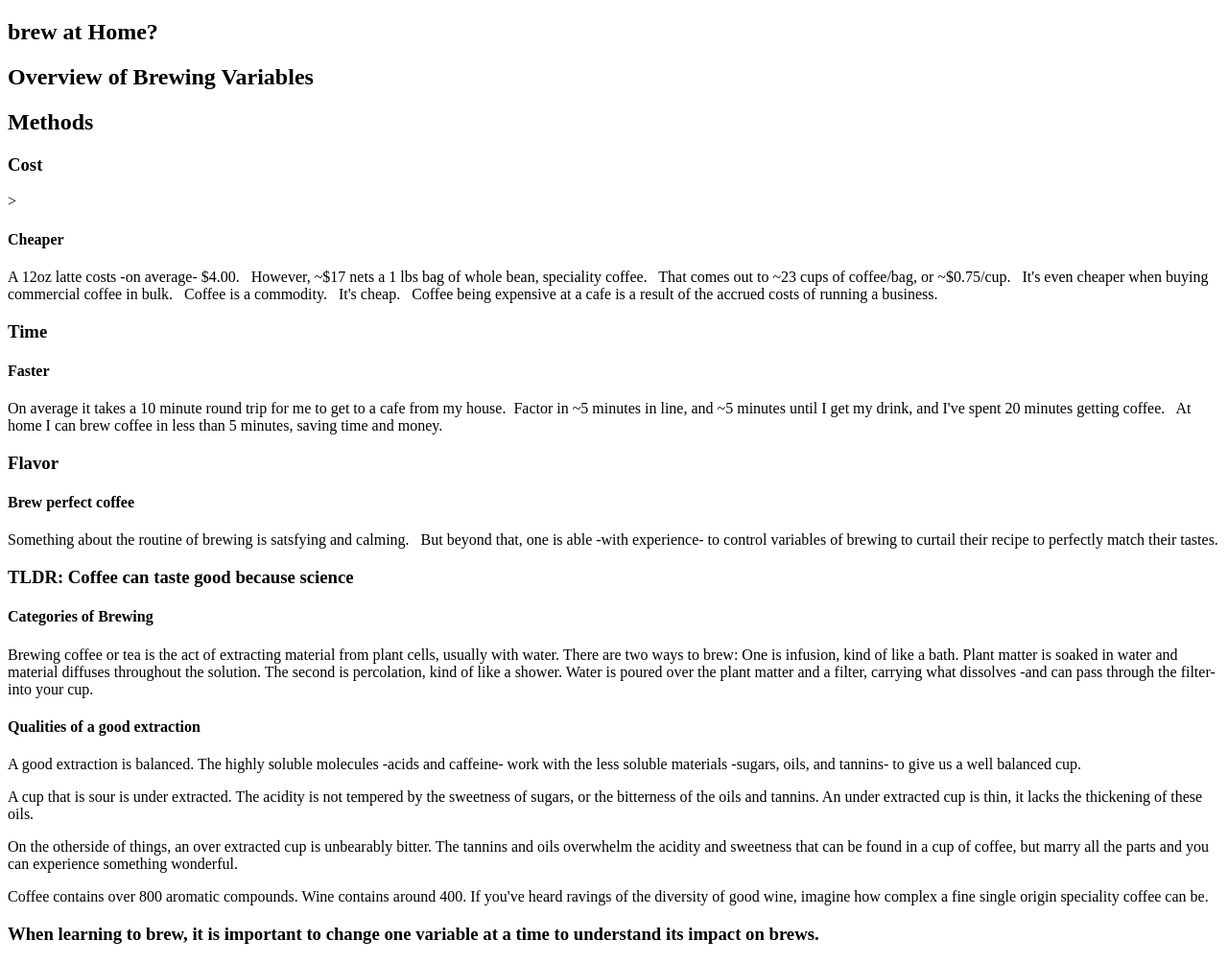
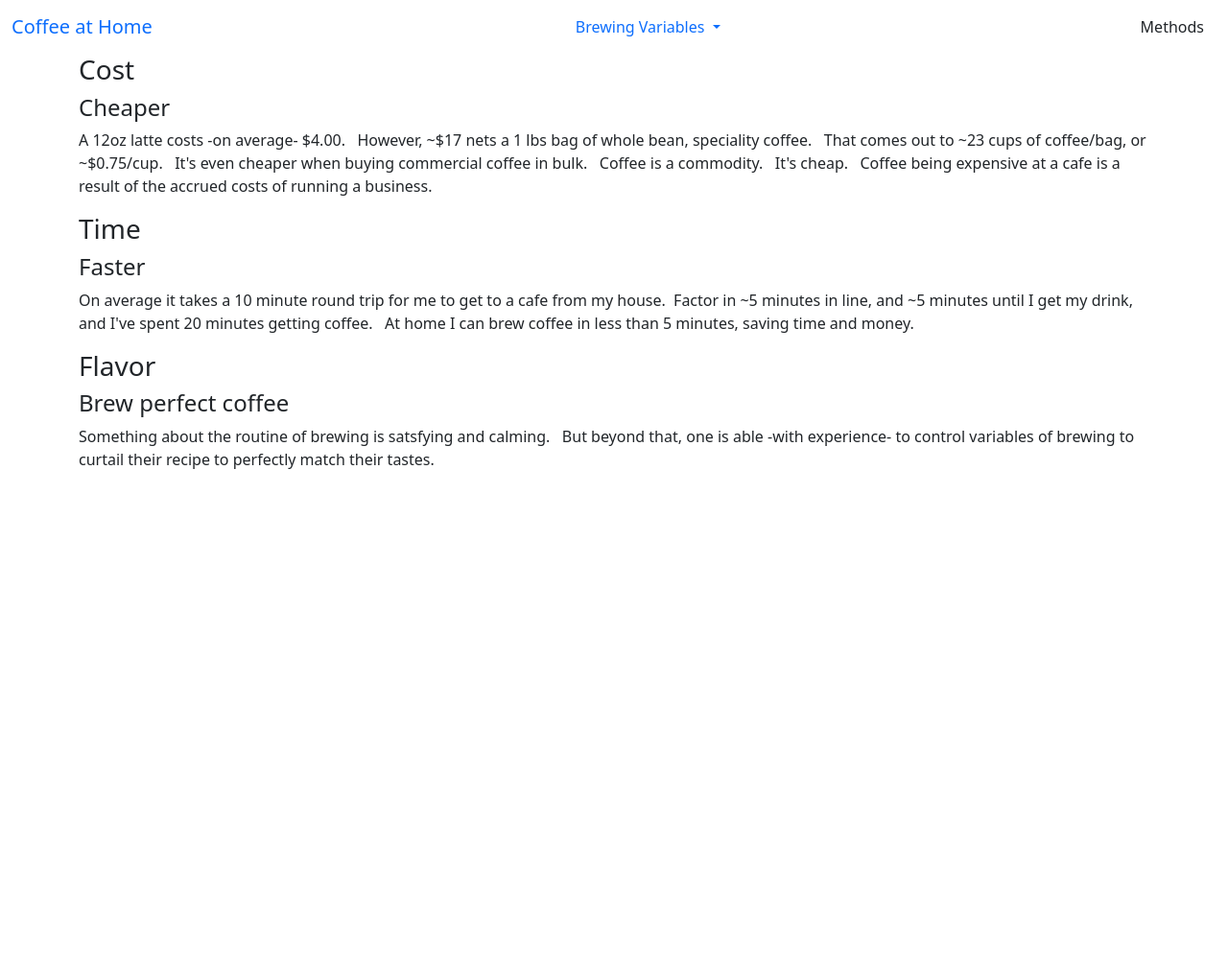
Before and after one commit to Lartg/dockerize-flask-tutorial, a Flask app: page / in a window 1280 px wide. Shown: the whole page at 96% size. After the commit the page ends 489 px from the top, so only its background shows below. Run offline with Flask 2, Linux system fonts and the light colour scheme.

Commit message:
added bootstrap, navbar is work in progress

```diff
--- a/app.py
+++ b/app.py
@@ -4,7 +4,17 @@ app = Flask(__name__)
 
 @app.route('/')
 def coffee_index():
-    return render_template('coffee_index.html')
+  return render_template('coffee_index.html')
+
+
+@app.route('/coffee/recipes')
+def coffee_recipes():
+  return render_template('coffee_recipes.html')
+
+
+@app.route('/coffee/variables')
+def coffee_vars():
+  return render_template('coffee_vars.html')
 
 if __name__ == '__main__':
-    app.run(debug=True)
+  app.run(debug=True)
--- a/templates/base.html
+++ b/templates/base.html
@@ -3,6 +3,8 @@
 <head>
   <meta charset="UTF-8">
   <title>Coffee Rituals</title>
+  <!-- CSS only -->
+<link href="https://cdn.jsdelivr.net/npm/bootstrap@5.1.3/dist/css/bootstrap.min.css" rel="stylesheet" integrity="sha384-1BmE4kWBq78iYhFldvKuhfTAU6auU8tT94WrHftjDbrCEXSU1oBoqyl2QvZ6jIW3" crossorigin="anonymous">
 </head>
 <body>
   {% include 'partials/navbar.html' %}
@@ -11,5 +13,8 @@
       <!-- body content -->
     {% endblock %}
   </div>
+  {% include 'partials/footer.html' %}
+  <!-- JavaScript Bundle with Popper -->
+<script src="https://cdn.jsdelivr.net/npm/bootstrap@5.1.3/dist/js/bootstrap.bundle.min.js" integrity="sha384-ka7Sk0Gln4gmtz2MlQnikT1wXgYsOg+OMhuP+IlRH9sENBO0LRn5q+8nbTov4+1p" crossorigin="anonymous"></script>
 </body>
 </html>
--- a/templates/coffee_index.html
+++ b/templates/coffee_index.html
@@ -4,7 +4,7 @@
 
     <section id="about"></section>
       <div id="cost-card">
-        <h3>Cost</h3>>
+        <h3>Cost</h3>
         <div class="about-card-text">
           <h4>Cheaper</h4>
           <p>A 12oz latte costs -on average- $4.00. &nbsp;
@@ -41,49 +41,5 @@
         </div>
       </div>
     </section>
-    <section id="brewing-variables">
-      <h3>TLDR: Coffee can taste good because science</h3>
-      <h4 id="category-header">Categories of Brewing</h4>
-      <div id="infuse-v-perc">
-        <p>
-          Brewing coffee or tea is the act of extracting material from plant cells,
-          usually with water.
-          There are two ways to brew:
-          One is infusion, kind of like a bath.
-          Plant matter is soaked in water and material diffuses throughout the solution.
-          The second is percolation, kind of like a shower.
-          Water is poured over the plant matter and a filter, carrying what dissolves
-          -and can pass through the filter- into your cup.
-        </p>
-      </div>
-      <h4 id="extract-header">Qualities of a good extraction</h4>
-      <div id="extract-overview">
-        <div id="extract-p-container">
-          <p>
-            A good extraction is balanced.
-            The highly soluble molecules -acids and caffeine-
-            work with the less soluble materials -sugars, oils, and tannins-
-            to give us a well balanced cup.
-          </p>
-          <p>
-            A cup that is sour is under extracted. The acidity is not tempered by the sweetness of sugars,
-            or the bitterness of the oils and tannins. An under extracted cup is thin, it lacks the thickening
-            of these oils.
-          </p>
-          <p>
-            On the otherside of things, an over extracted cup is unbearably bitter.
-            The tannins and oils overwhelm the acidity and sweetness that can be found in a cup of coffee,
-            but marry all the parts and you can experience something wonderful.
-          </p>
-          <p>
-            Coffee contains over 800 aromatic compounds. Wine contains around 400. If you've heard ravings
-            of the diversity of good wine, imagine how complex a fine single origin speciality coffee can be.
-          </p>
-        </div>
-      </div>
-        <h3>
-          When learning to brew, it is important to change one variable at a time to understand its impact on brews.
-        </h3>
-      <div id="var-display"></div>
-    </section>
+
     {% endblock %}
--- /dev/null
+++ b/templates/partials/footer.html
@@ -0,0 +1 @@
+<footer></footer>
--- a/templates/partials/navbar.html
+++ b/templates/partials/navbar.html
@@ -1,8 +1,37 @@
-<nav>
-  <a><h1> brew at Home?</h1></a>
-  <a><h1>Overview of Brewing Variables</h1></a>
-  <a><h1>Methods</h1></a>
+<nav class='navbar navbar-default'>
+  <div class='container-fluid'>
+    <div class='navbar-header'>
+      <a class='navbar-brand' href='/'>
+        Coffee at Home
+      </a>
+    </div>
+    <div class="pull-right nav-item dropdown">
+      <a class="nav-link dropdown-toggle" id="navbarDropdown" role="button" data-bs-toggle="dropdown" aria-expanded="false" aria-label="Toggle navigation">
+        Brewing Variables
+      </a>
+      <ul class="dropdown-menu" aria-labelledby="navbarDropdown">
+        <li><a class="dropdown-item" href="/coffee/variables">Overview</a></li>
+        <li><hr class="dropdown-divider"></li>
+        <li><a class="dropdown-item" href="#grind">Grind</a></li>
+        <li><a class="dropdown-item" href="#dose"></a>Dose</li>
+        <li><a class="dropdown-item" href="#time"></a>Time</li>
+        <li><a class="dropdown-item" href="#temperature"></a>Temperature</li>
+        <li><a class="dropdown-item" href="#ingredients"></a>Ingredients</li>
+      </ul>
+    </div>
+    <div class="pull-right">
+      <a href='/coffee/recipes' class='btn btn-default navbar-btn'>Methods</a>
+    </div>
+  </div>
 </nav>
+
+
+
+
+
+
+
+
 <!-- <div id="var-button-container">
   <button id="grind-button">Grind</button>
   <button id="dose-button">Dose</button>
```
Also changed, not shown: templates/coffee_vars.html (+44 -0 lines), 1 other file.
